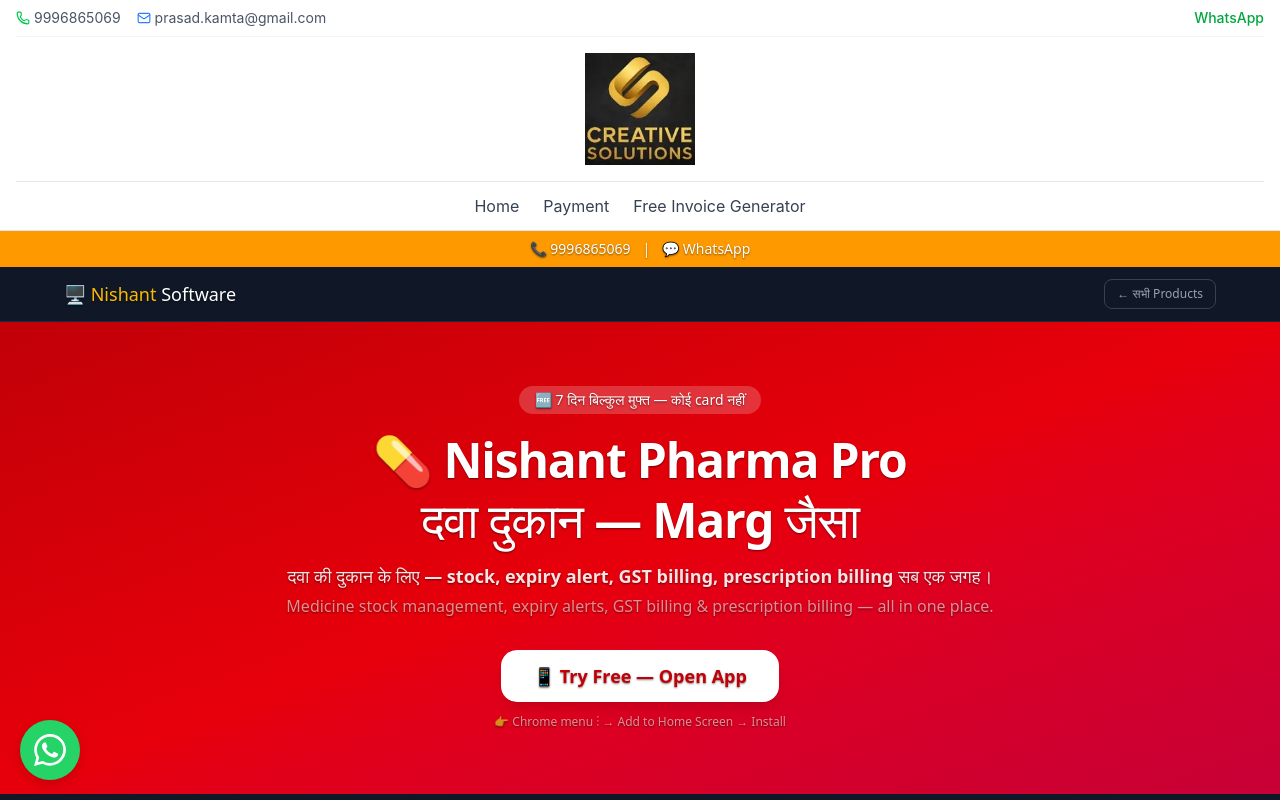
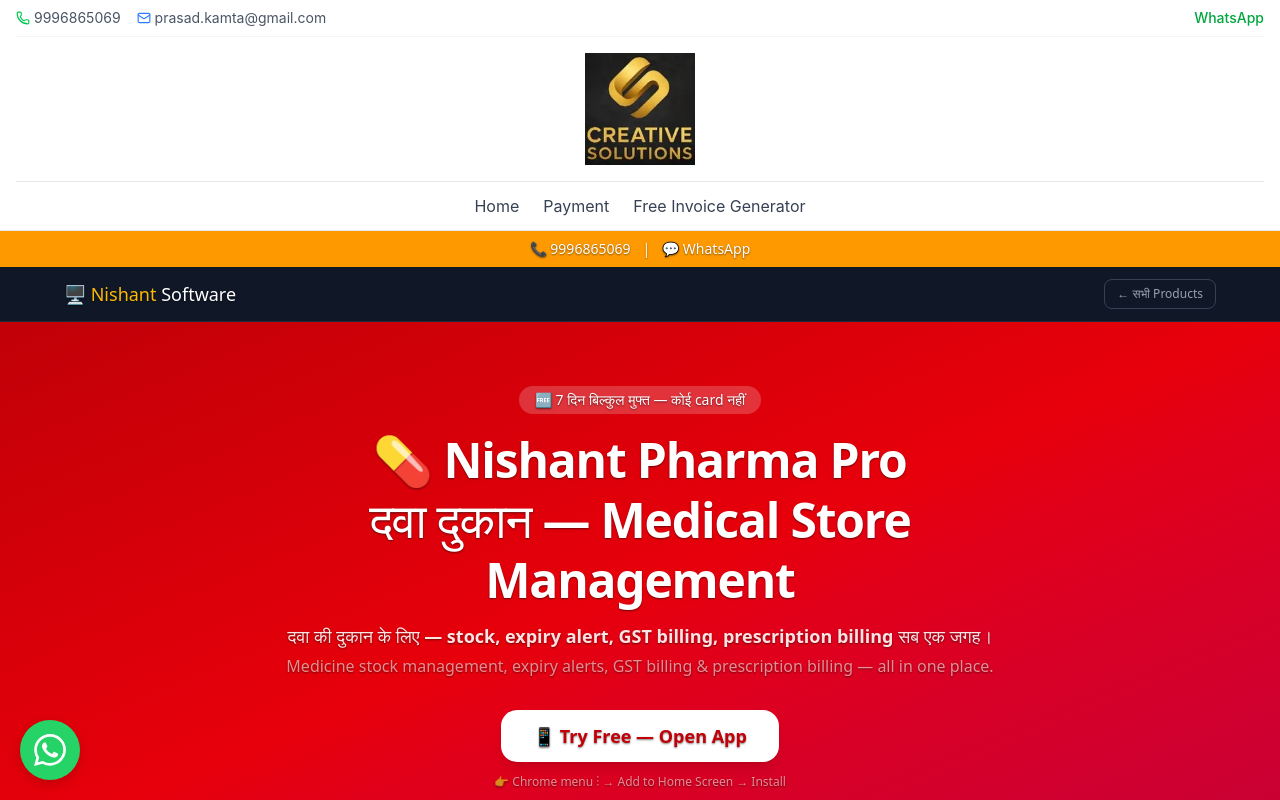
Before and after one commit to kp1153/creativesolutions, a Next.js app: page /pharma in a window 1280 px wide. Shown: the top 800 px of the page. Built offline with nearby package versions, Linux system fonts and the light colour scheme; no server answers; the database is empty.

Commit message:
force deploy

```diff
--- a/app/pharma/page.js
+++ b/app/pharma/page.js
@@ -39,7 +39,7 @@ export default function PharmaPage() {
       <section className="bg-gradient-to-br from-red-700 via-red-600 to-rose-700 text-white py-16 px-4 text-center">
         <div className="max-w-3xl mx-auto">
           <div className="inline-block bg-white/20 text-white text-sm font-semibold px-4 py-1 rounded-full mb-4">🆓 7 दिन बिल्कुल मुफ्त — कोई card नहीं</div>
-          <h1 className="text-3xl md:text-5xl font-extrabold mb-3 leading-tight">💊 Nishant Pharma Pro<br />दवा दुकान — Marg जैसा</h1>
+          <h1 className="text-3xl md:text-5xl font-extrabold mb-3 leading-tight">💊 Nishant Pharma Pro<br />दवा दुकान — Medical Store Management</h1>
           <p className="text-lg mb-1 font-semibold text-red-100">दवा की दुकान के लिए — stock, expiry alert, GST billing, prescription billing सब एक जगह।</p>
           <p className="text-base mb-8 text-red-200/70">Medicine stock management, expiry alerts, GST billing & prescription billing — all in one place.</p>
           <div className="flex flex-col items-center gap-3">
```
